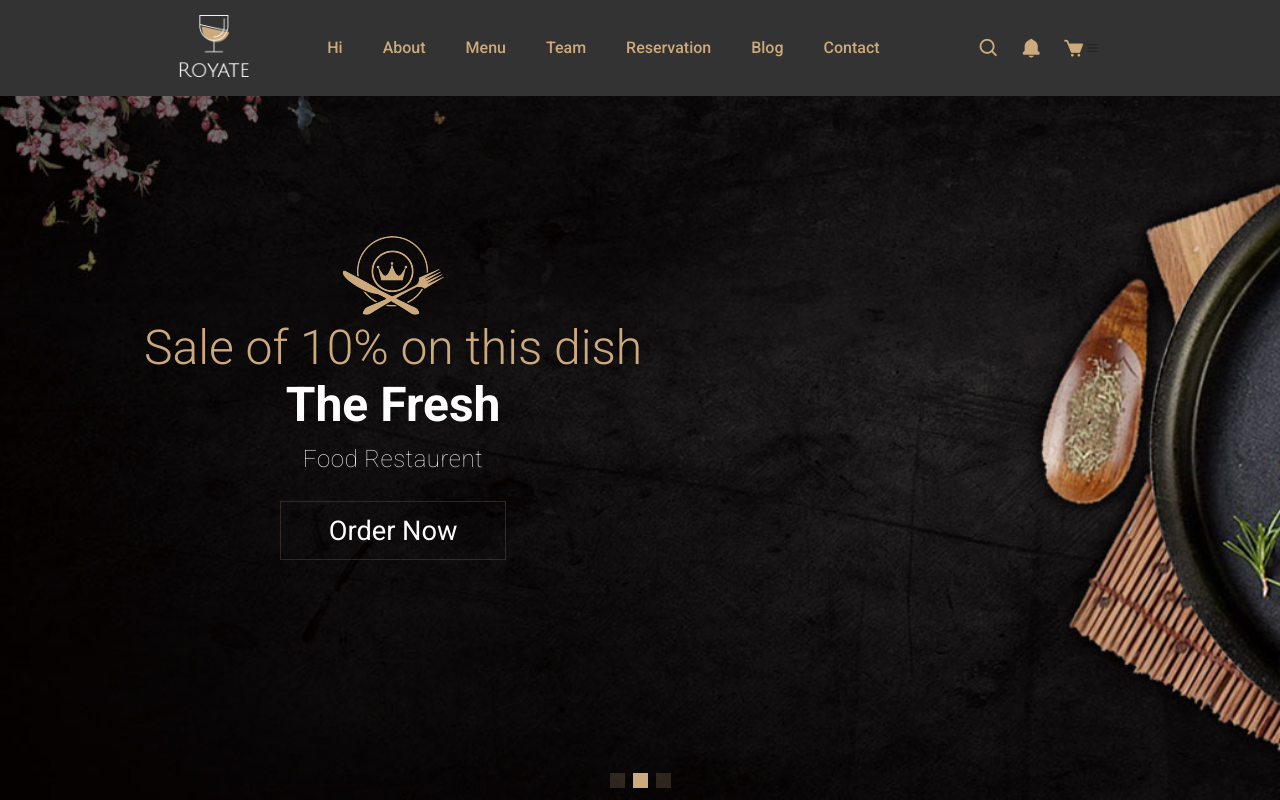
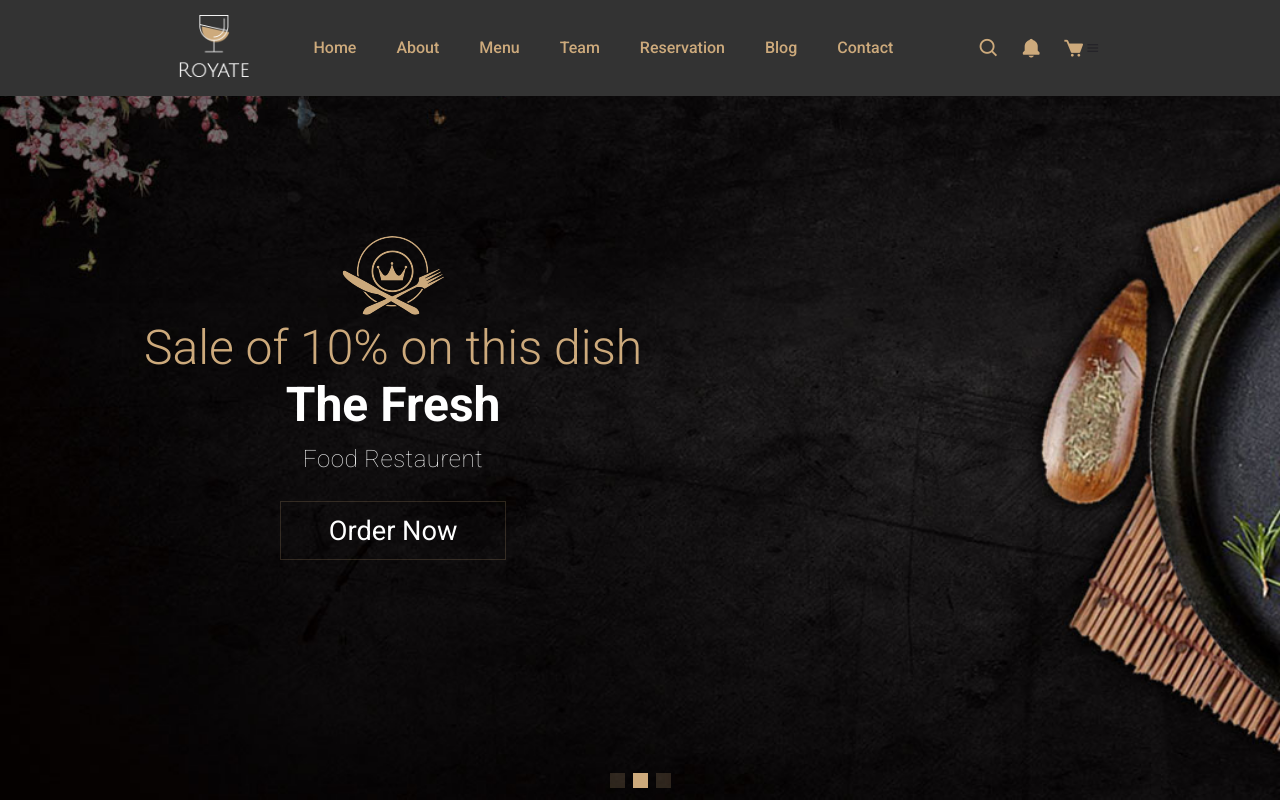
Before and after one commit to venkteshsha/aidTech_Task4_Restaurant_Website, a plain HTML site: page index.html in a window 1280 px wide. Shown: the top 800 px of the page. Drawn offline with nearby package versions, Linux system fonts and the light colour scheme.

Commit message:
index changed

```diff
--- a/index.html
+++ b/index.html
@@ -19,7 +19,7 @@
             <img src="logo.png" alt="">
         </a>
         <ul class="navbar">
-            <li ><a href="#home" >Hi</a></li>
+            <li ><a href="#home" >Home</a></li>
             <li ><a href="#about">About</a></li>
             <li ><a href="#menu">Menu</a></li>
             <li ><a href="#team">Team</a></li>
```
